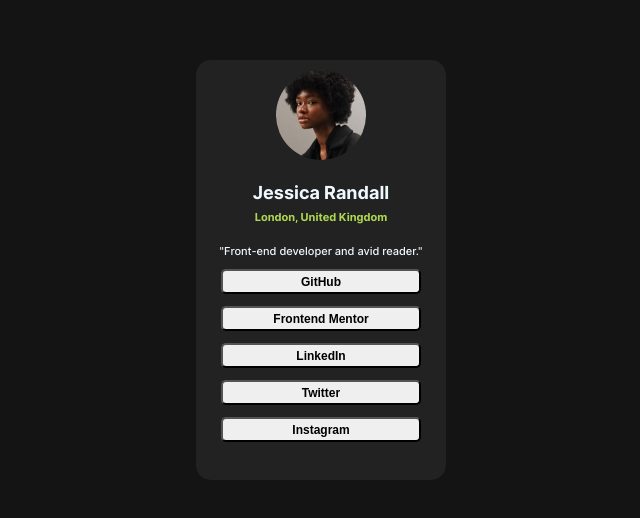
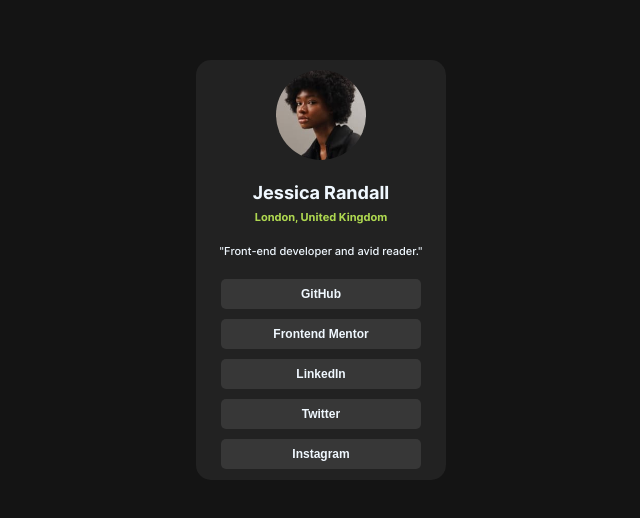
Before and after one commit to hirakjsarma/frontENDmentor, a plain HTML site: page social-links-profile-main/index.html in a window 1280 px wide. Shown: the part 138-656 px from the top of the page, without its empty margins (319-959 px from the left). Drawn offline with Linux system fonts and the light colour scheme.

Commit message:
Version Onee of Social Card

```diff
--- a/social-links-profile-main/style.css
+++ b/social-links-profile-main/style.css
@@ -60,13 +60,17 @@
     display: flex;
     flex-direction: column;
     align-items: center;
-    gap: 12px;
+    gap: 10px;
+    margin-top: 10px;
 }
 
 .userLinks button{
     width: 200px;
-    height: 25px;
+    height: 30px;
     border-radius: 5px;
     font-weight: 600;
     font-size: 12px;
+    background-color: rgb(55, 55, 55);
+    color: aliceblue;
+    border-style: none;
 }
```
